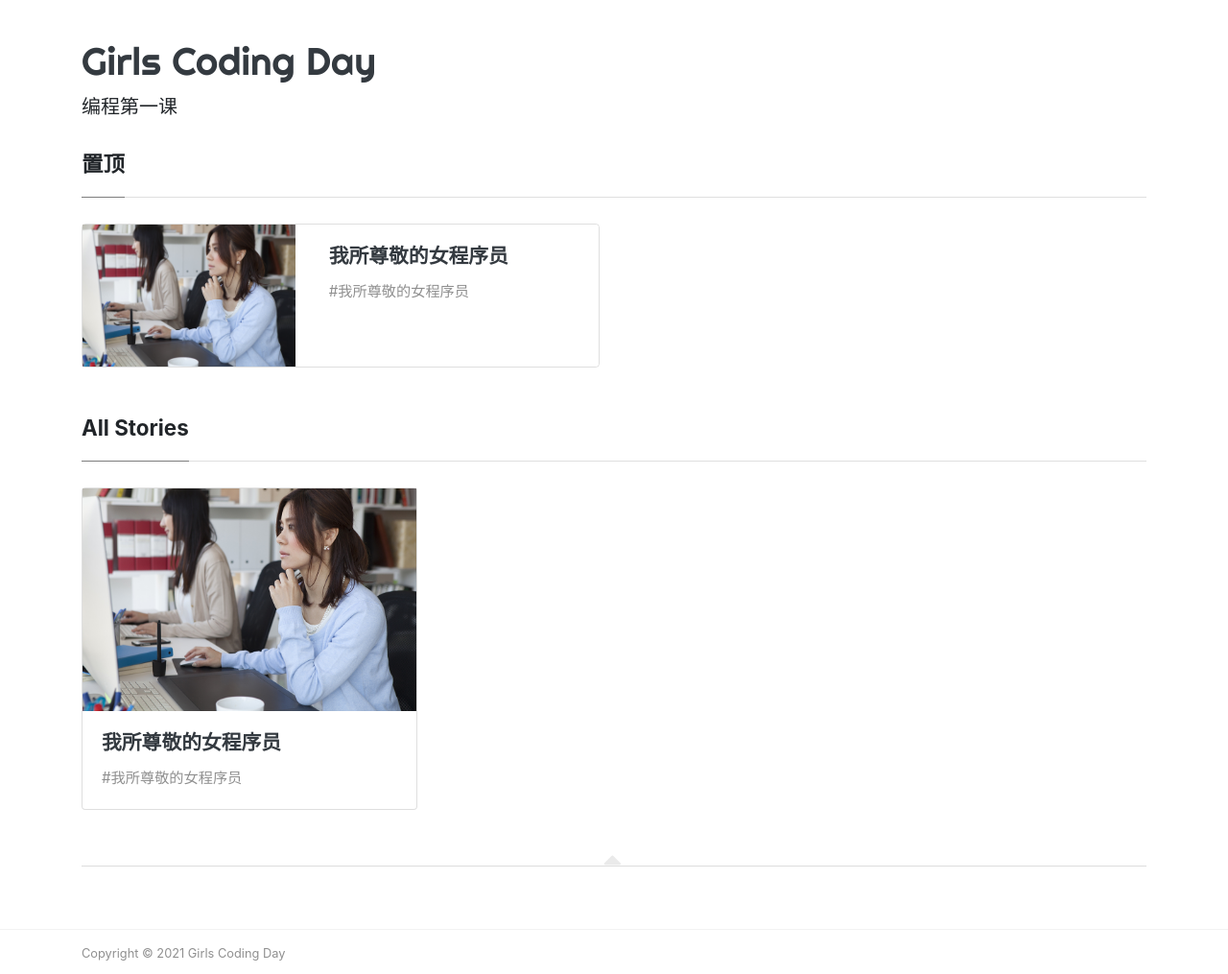
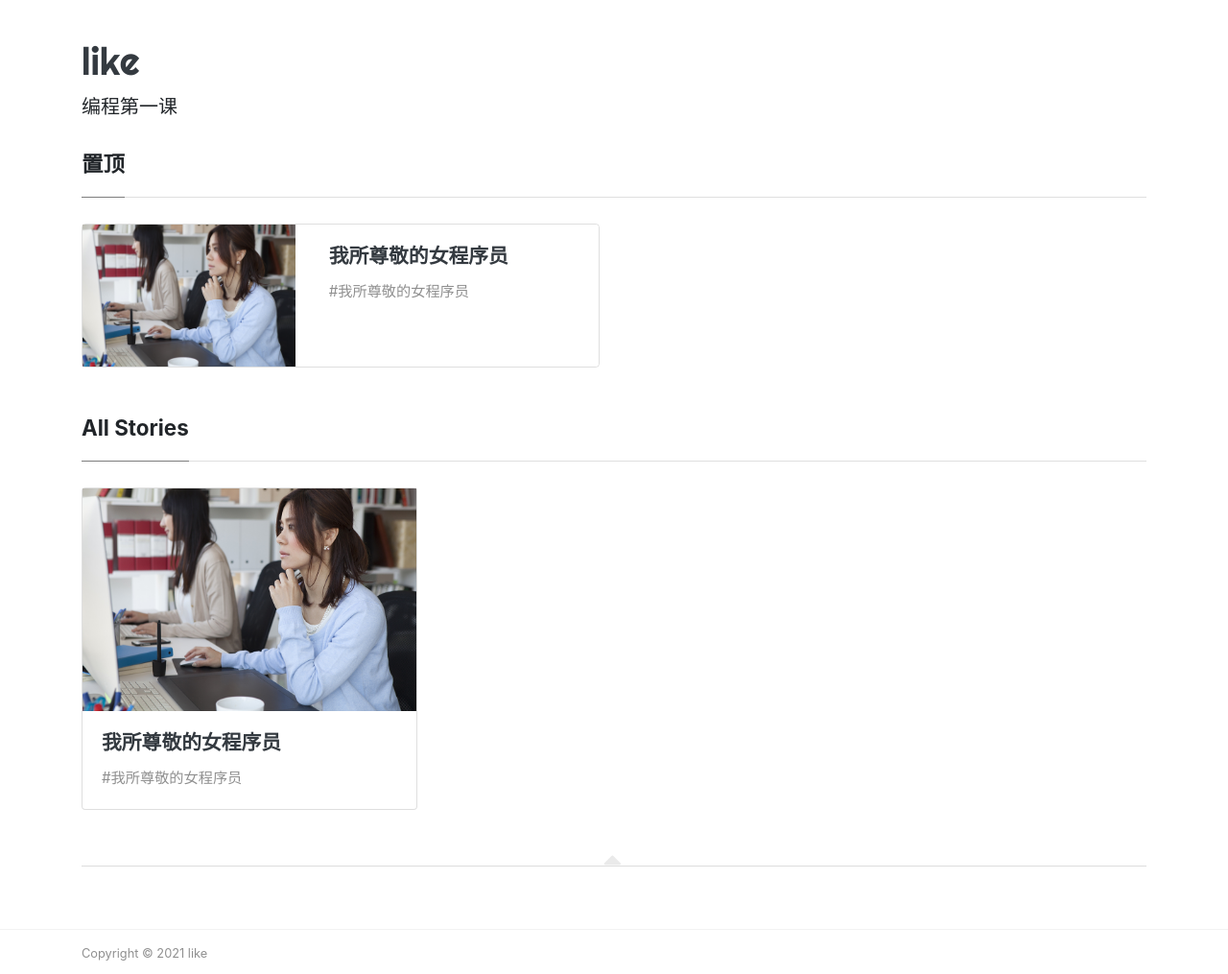
Before and after one commit to gualike/my-first-blog, a Jekyll site: the page built from index.html, in a window 1280 px wide. Shown: the whole page at 96% size. Built offline with Jekyll 4.4.1, drawn with Linux system fonts in a browser that asks for light colours; nearby versions of some CDN libraries; the list of posts is cut into pages by our own code.

```diff
--- a/_config.yml
+++ b/_config.yml
@@ -2,9 +2,9 @@
 baseurl: "/my-first-blog"
 
 # 瓜家立可的博客
-title: "Girls Coding Day"
+title: "瓜家立可的博客"
 # 瓜家立可
-name: "Girls Coding Day"
+name: "like"
 # like
 description: "编程第一课"
 
```
